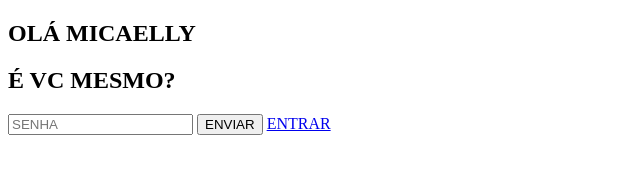
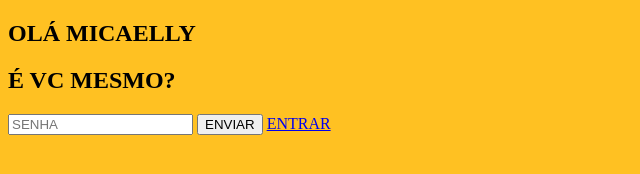
Before and after one commit to MicaellyLima05/webapp-planner, a plain HTML site: page index.html in a window 1280 px wide. Shown: the whole page, without its empty margins (0-640 px from the left). Drawn offline with Linux system fonts and the light colour scheme; files that its build step writes are made by us from their sources; the site is published under a folder, as on GitHub Pages, so addresses that start at the root find nothing.

Commit message:
Update index.html

```diff
--- a/index.html
+++ b/index.html
@@ -4,7 +4,7 @@
     <meta charset="UTF-8">
     <meta name="viewport" content="width=device-width, initial-scale=1.0">
     <title>Planner</title>
-    <link rel="stylesheet" href="/frontend/css/index.css">
+    <link rel="stylesheet" href="css/index.css">
 </head>
 <body>
     <main>
```
